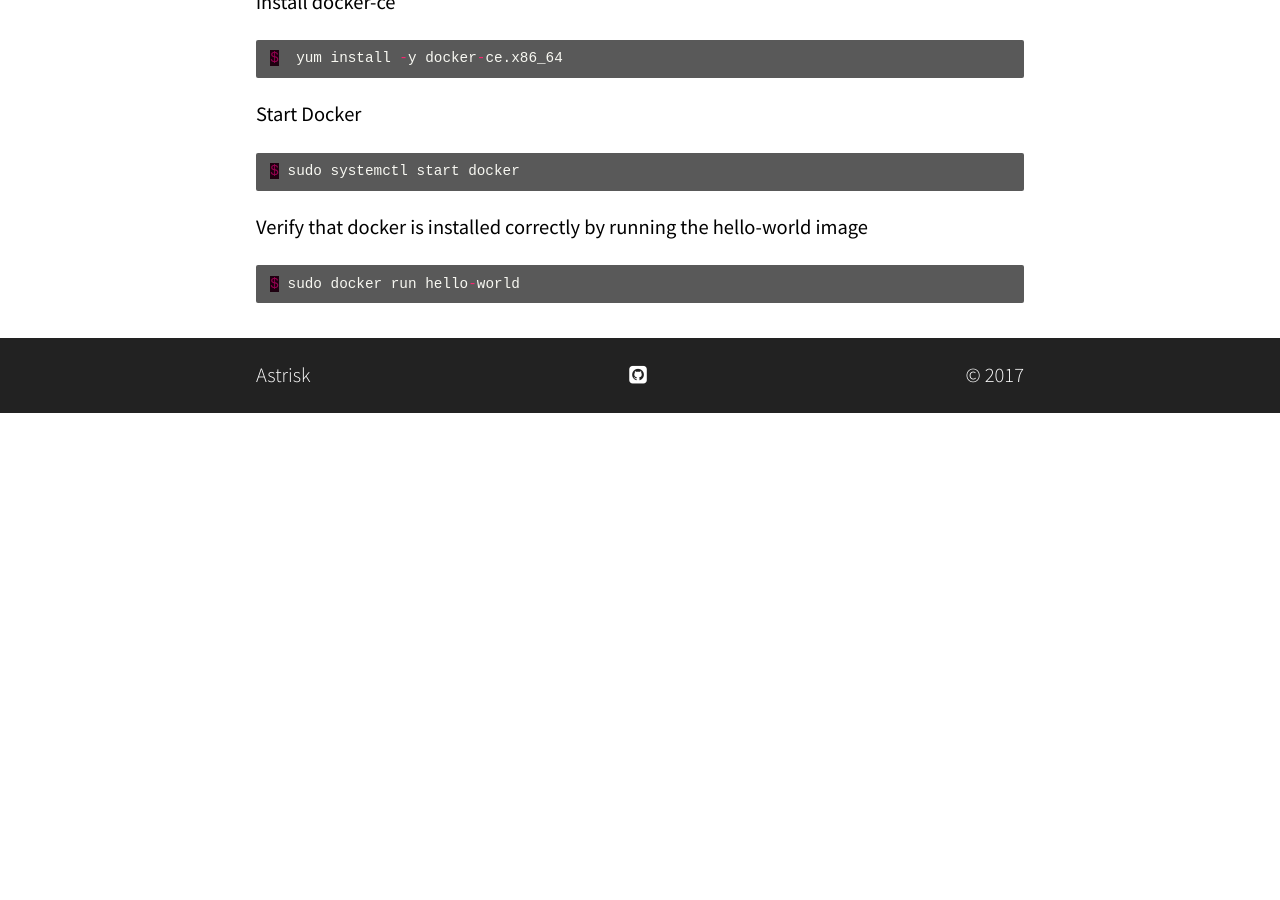
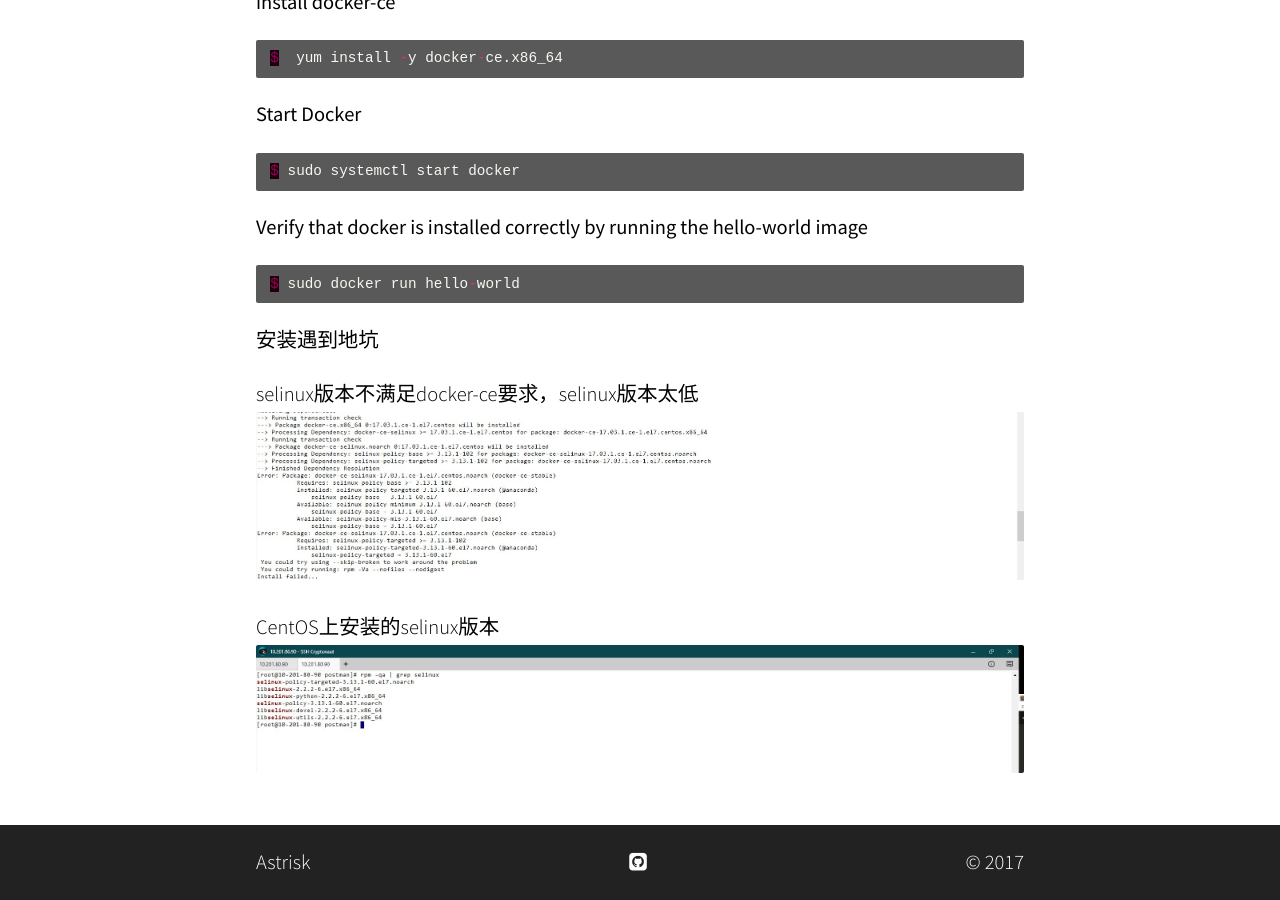
Before and after one commit to astrisk/astrisk.github.io, a Jekyll site: the page built from _posts/2017-04-14-docker-install.md, in a window 1280 px wide and 900 px high, scrolled down 1511 px. Built offline with Jekyll 4.4.1, drawn with Linux system fonts in a browser that asks for light colours; some web fonts are replaced; before the commit the page ends 1924 px from its top, so only the background shows below that.

Commit message:
update selinux 相关坑

```diff
--- a/_posts/2017-04-14-docker-install.md
+++ b/_posts/2017-04-14-docker-install.md
@@ -77,3 +77,12 @@ $ sudo systemctl start docker
 $ sudo docker run hello-world
 
 {% endhighlight %}
+
+
+**安装遇到地坑**
+
+selinux版本不满足docker-ce要求，selinux版本太低
+![docker-install3]({{ site.url }}/images/docker/docker-install3.jpg)
+
+CentOS上安装的selinux版本
+![docker-install4]({{ site.url }}/images/docker/docker-install4.jpg)
```
Also changed, not shown: images/docker/docker-install3.jpg (added), images/docker/docker-install4.jpg (added).
